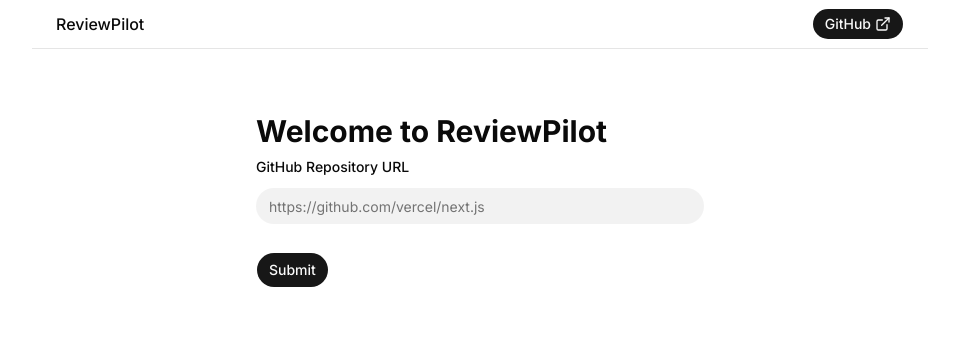
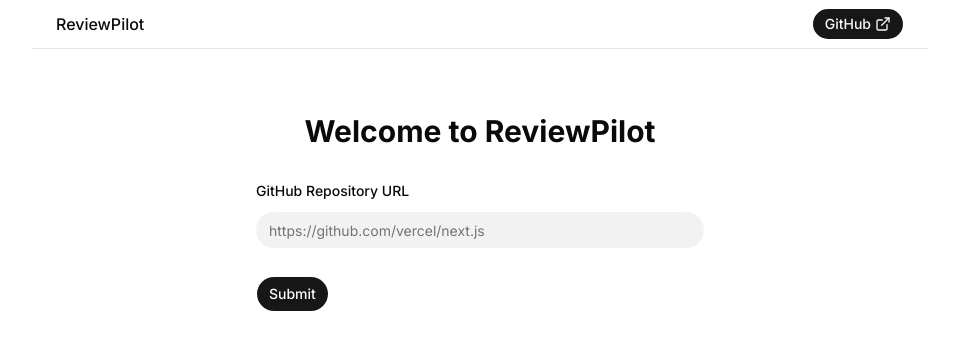
Before and after one commit to harman052/mcp-pr-review, a Next.js app: page / in a window 1280 px wide. Shown: the top 350 px of the page, without its empty margins (160-1119 px from the left). Built offline with nearby package versions, Linux system fonts and the light colour scheme.

Commit message:
refactor: update Heading component to accept additional HTML attributes

```diff
--- a/components/Heading.tsx
+++ b/components/Heading.tsx
@@ -1,8 +1,7 @@
-import { ElementType, ReactNode } from "react";
+import { ElementType, HTMLAttributes } from "react";
 
-export interface HeadingProps {
+export interface HeadingProps extends HTMLAttributes<HTMLHeadingElement> {
   level: 1 | 2 | 3;
-  children: ReactNode;
 }
 
 const headingStyles = {
@@ -11,7 +10,16 @@
   3: "mb-2 text-xl font-semibold",
 } as const;
 
-export function Heading({ level, children }: HeadingProps) {
+export function Heading({
+  level,
+  children,
+  className,
+  ...props
+}: HeadingProps) {
   const Tag: ElementType = `h${level}`;
-  return <Tag className={headingStyles[level]}>{children}</Tag>;
+  return (
+    <Tag className={`${headingStyles[level]} ${className ?? ""}`} {...props}>
+      {children}
+    </Tag>
+  );
 }
```
